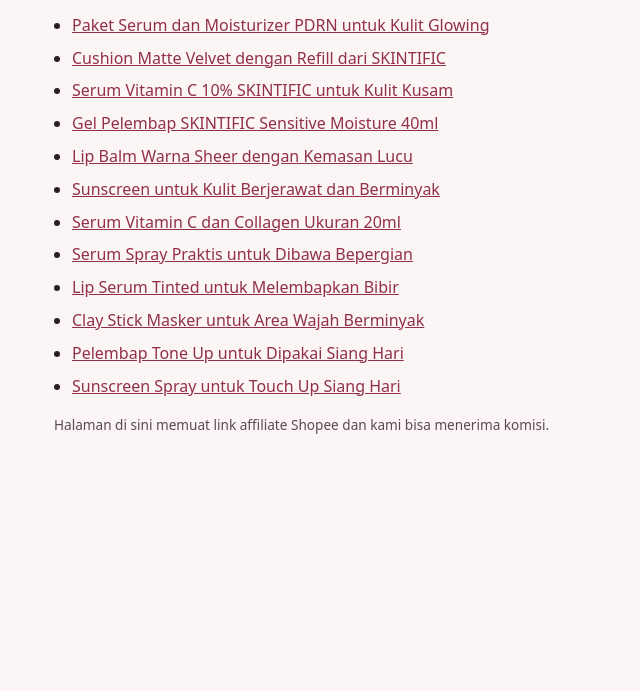
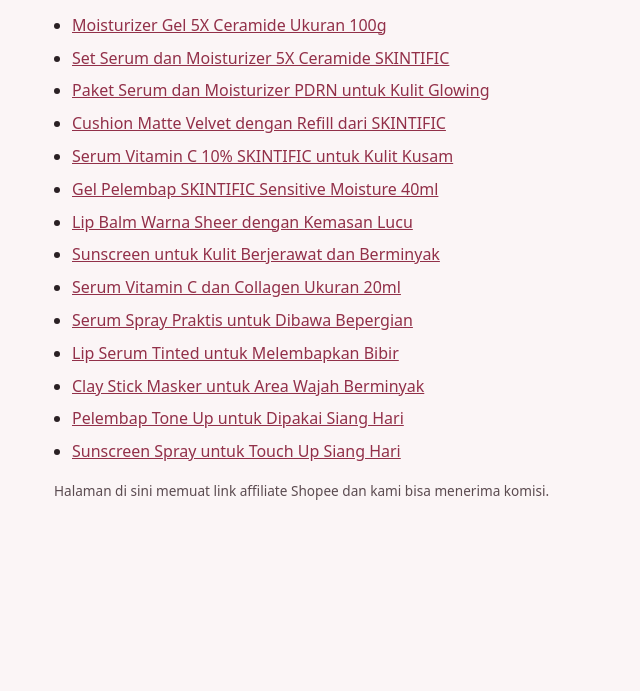
Before and after one commit to melvinsyamsuddin-byte/jc-pins, a plain HTML site: page index.html in a window 1280 px wide. Shown: the part 109-800 px from the top of the page, without its empty margins (306-946 px from the left). Drawn offline with Linux system fonts and the light colour scheme.

Commit message:
Perbarui beranda

```diff
--- a/index.html
+++ b/index.html
@@ -13,6 +13,8 @@
 <h1>JC Beauty Pilihan</h1>
 <p>Pilihan skincare untuk rutinitas harian. Selengkapnya di <a href="https://jc-beauty.my.id">jc-beauty.my.id</a>.</p>
 <ul>
+<li><a href="/p/jc261128-02.html">Moisturizer Gel 5X Ceramide Ukuran 100g</a></li>
+<li><a href="/p/jc261128-01.html">Set Serum dan Moisturizer 5X Ceramide SKINTIFIC</a></li>
 <li><a href="/p/jc261127-02.html">Paket Serum dan Moisturizer PDRN untuk Kulit Glowing</a></li>
 <li><a href="/p/jc261127-01.html">Cushion Matte Velvet dengan Refill dari SKINTIFIC</a></li>
 <li><a href="/p/jc261126-02.html">Serum Vitamin C 10% SKINTIFIC untuk Kulit Kusam</a></li>
```
